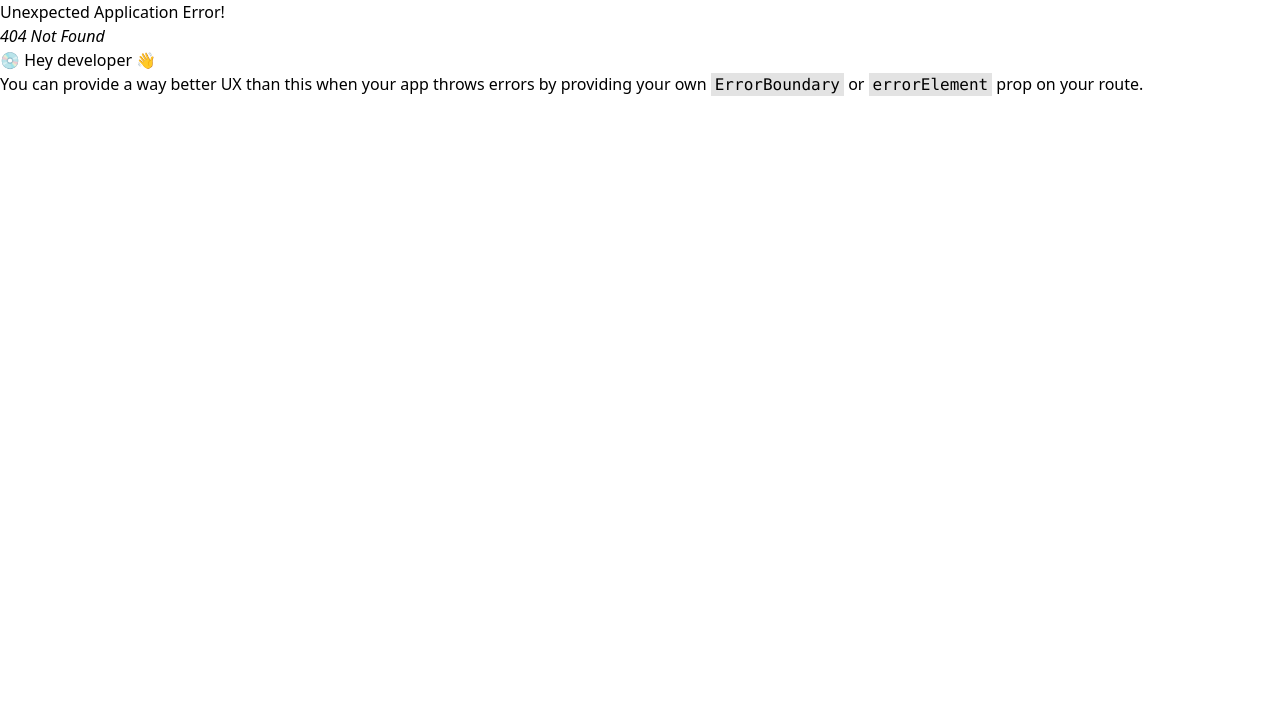
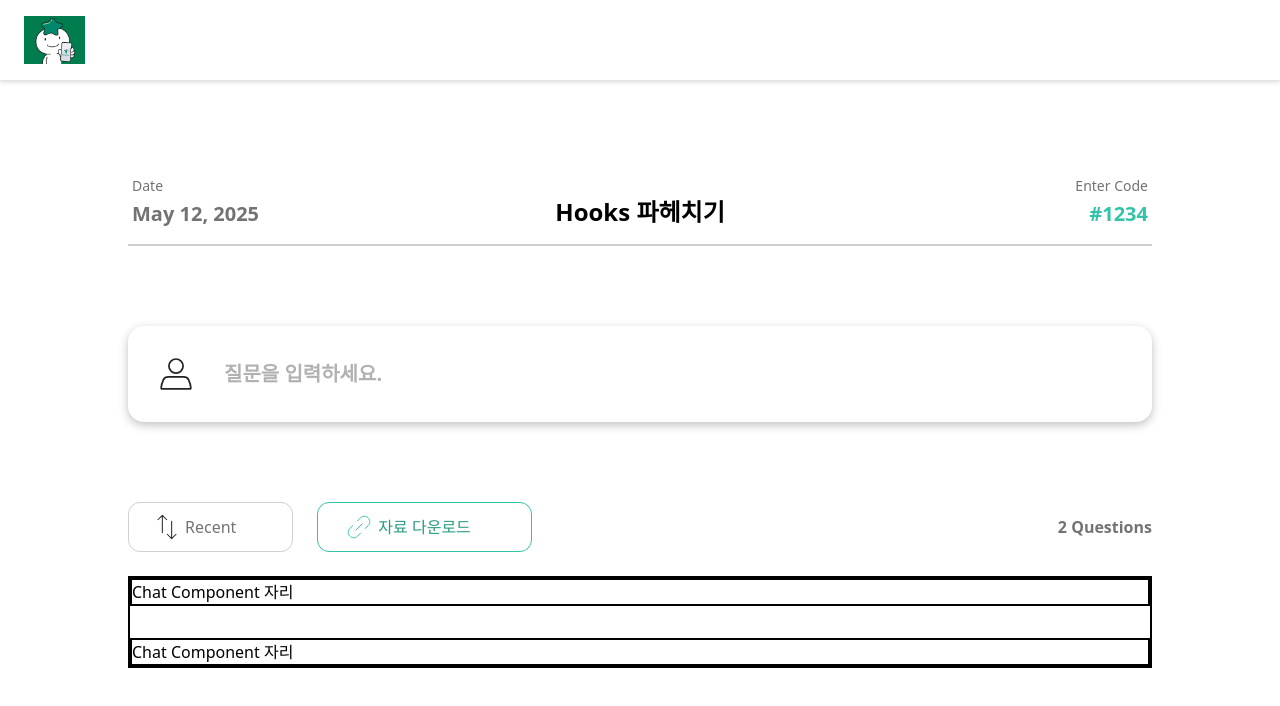
Before and after one commit to Hararo-Dev-React-Next-Project-Team-1/frontend, a React (Vite) app: page /room-student in a window 1280 px wide. Before the commit this address had no page. Shown: the top 706 px of the page. Built offline with nearby package versions, Linux system fonts and the light colour scheme.

Commit message:
질문방 학생 페이지 배치

```diff
--- a/src/components/ChatInput.tsx
+++ b/src/components/ChatInput.tsx
@@ -14,13 +14,13 @@ const ChatInput = ({ onChange, sendChat }: Props) => {
 
   return (
     <div
-      className="w-full py-8 pl-8 flex items-center
+      className="w-full py-8 px-8 flex items-center
     shadow-[0px_3px_10px_rgba(0,0,0,0.25)] rounded-2xl gap-8"
     >
       <User />
       <input
         placeholder={'질문을 입력하세요.'}
-        className="outline-none text-xl font-semibold placeholder:text-[#B1B1B1] text-black"
+        className="flex-1 outline-none text-xl font-semibold placeholder:text-[#B1B1B1] text-black"
         onChange={(e) => onChange(e.target.value)}
         onKeyDown={(e) => activeEnter(e)}
       />
--- /dev/null
+++ b/src/pages/roomStudent.tsx
@@ -0,0 +1,79 @@
+import { useEffect, useState } from 'react';
+import RoomHeader from '../components/RoomHeader.tsx';
+import Sorting from '../assets/Sorting.svg?react';
+import ChatInput from '../components/ChatInput.tsx';
+import Link from '../assets/Link.svg?react';
+
+const RoomStudent = () => {
+  const [userChat, setUserChat] = useState('');
+
+  const [QCount, setQCount] = useState(2);
+  const [isLive, setLive] = useState(false);
+
+  useEffect(() => {
+    console.log('userChat : ', userChat);
+  }, [userChat]);
+
+  const sendChat = () => {
+    if (userChat.length == 0) {
+      return;
+    }
+    // Todo : 채팅 추가 기능
+    console.log(userChat);
+    setUserChat('');
+  };
+
+  // Live 버튼 클릭
+  const liveClick = () => {
+    // Todo : 라이브 재생 기능
+    setLive(true);
+  };
+  // 닫기 버튼 클릭
+  const closeClick = () => {
+    console.log('closeClick');
+  };
+  // view as participant 버튼 클릭
+  const viewClick = () => {
+    console.log('viewClick');
+  };
+
+  return (
+    <div className="w-full flex flex-col items-center py-20 gap-12">
+      <div className="w-4/5 flex flex-col items-center gap-20">
+        <RoomHeader title={'Hooks 파헤치기'} roomCode={1234} />
+        <ChatInput onChange={setUserChat} sendChat={sendChat} />
+        <div className="w-full flex flex-col items-center gap-6">
+          <div className="w-full flex justify-between items-center text-[16px] text-[#737373]">
+            <div className="flex items-center gap-6">
+              <div
+                className="rounded-xl flex items-center relative
+              px-14 py-3 font-medium border border-[#CFCFCF] cursor-pointer"
+              >
+                <Sorting className="absolute left-7" />
+                <span>Recent</span>
+              </div>
+              <div
+                className="rounded-xl flex items-center relative text-[#289983]
+              px-15 py-3 font-medium border border-[var(--color-primary)] cursor-pointer"
+              >
+                <Link className="absolute left-7" />
+                <span>자료 다운로드</span>
+              </div>
+            </div>
+            <span className="font-semibold">{QCount} Questions</span>
+          </div>
+          <div className="w-full flex flex-col items-center gap-8 border-2 border-black">
+            <div className="w-full border-2 border-black">
+              Chat Component 자리
+            </div>
+            <div className="w-full border-2 border-black">
+              Chat Component 자리
+            </div>
+          </div>
+        </div>
+      </div>
+    </div>
+  );
+};
+
+export default RoomStudent;
--- a/src/routes/index.tsx
+++ b/src/routes/index.tsx
@@ -3,6 +3,7 @@ import Layout from '../Layout.tsx';
 import HomePage from '../pages/index';
 import Test from '../pages/test.tsx';
 import RoomAdmin from '../pages/roomAdmin.tsx';
+import RoomStudent from '../pages/roomStudent.tsx';
 
 const router = createBrowserRouter([
   {
@@ -21,6 +22,10 @@ const router = createBrowserRouter([
         path: '/room-admin',
         element: <RoomAdmin />,
       },
+      {
+        path: '/room-student',
+        element: <RoomStudent />,
+      },
     ],
   },
 ]);
```
Also changed, not shown: src/assets/Link.svg (added).
